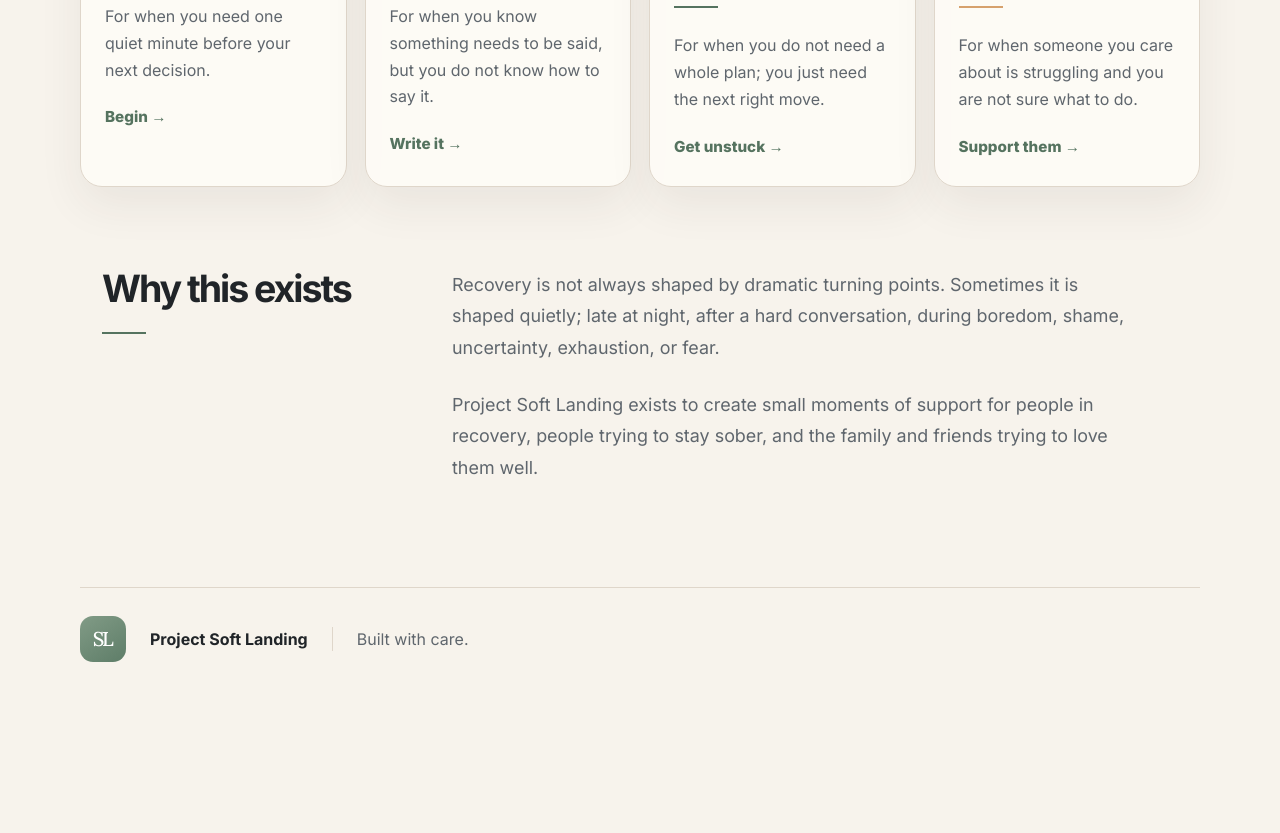
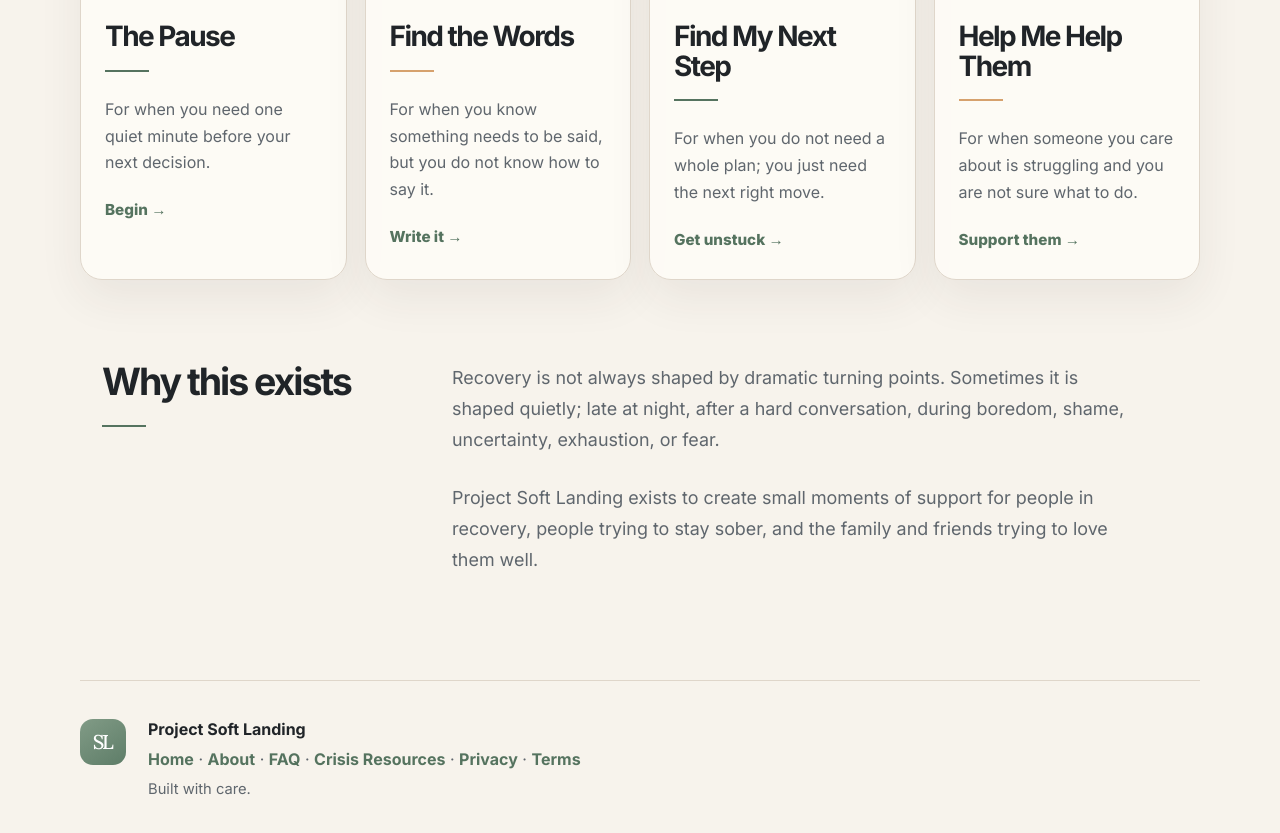
Before and after one commit to BDKFOS/project-soft-landing, a plain HTML site: page index.html in a window 1280 px wide. Shown: the part 1543-2376 px from the top of the page. Before the commit the page ends 2247 px from the top, so only its background shows below. Drawn offline with Linux system fonts and the light colour scheme.

Commit message:
Update index.html

```diff
--- a/index.html
+++ b/index.html
@@ -5,7 +5,7 @@
   <meta name="viewport" content="width=device-width, initial-scale=1.0" />
 
   <title>Project Soft Landing | Calm Support for Recovery and Addiction</title>
-  <meta name="description" content="Free, private AI-guided support for recovery, sobriety, cravings, hard conversations, next steps, and helping someone you love through addiction." />
+  <meta name="description" content="Free, private support for recovery, sobriety, cravings, hard conversations, next steps, and helping someone you love through addiction." />
   <meta name="robots" content="index, follow" />
   <meta name="author" content="Project Soft Landing" />
 
@@ -22,7 +22,7 @@
   <meta name="apple-mobile-web-app-title" content="Soft Landing">
 
   <meta property="og:title" content="Project Soft Landing | Calm Support for Recovery and Addiction" />
-  <meta property="og:description" content="Free, private AI-guided support for recovery, sobriety, hard conversations, next steps, and helping someone you love through addiction." />
+  <meta property="og:description" content="Free, private support for recovery, sobriety, hard conversations, next steps, and helping someone you love through addiction." />
   <meta property="og:type" content="website" />
   <meta property="og:url" content="https://projectsoftlanding.com/" />
   <meta property="og:site_name" content="Project Soft Landing" />
@@ -30,7 +30,7 @@
 
   <meta name="twitter:card" content="summary" />
   <meta name="twitter:title" content="Project Soft Landing | Calm Support for Recovery" />
-  <meta name="twitter:description" content="Private, practical AI-guided support for difficult moments in recovery, sobriety, and addiction." />
+  <meta name="twitter:description" content="Private, practical support for recovery, sobriety, cravings, difficult conversations, and supporting someone you love through addiction." />
   <meta name="twitter:image" content="https://projectsoftlanding.com/images/android-chrome-512x512.png" />
 
   <script type="application/ld+json">
@@ -39,7 +39,7 @@
     "@type": "WebSite",
     "name": "Project Soft Landing",
     "url": "https://projectsoftlanding.com/",
-    "description": "Free, private AI-guided support for recovery, sobriety, cravings, hard conversations, next steps, and helping someone you love through addiction.",
+    "description": "Free, private support for recovery, sobriety, cravings, hard conversations, next steps, and helping someone you love through addiction.",
     "publisher": {
       "@type": "Organization",
       "name": "Project Soft Landing",
@@ -161,7 +161,9 @@
     }
 
     .brand-subtitle {
-      font-size: 1.25rem;
+    max-width: 760px;
+    font-size: 1.08rem;
+    line-height: 1.55;
     color: var(--sage-dark);
     font-weight: 500;
   }
@@ -412,11 +414,21 @@
 
     footer {
     border-top: 1px solid var(--border);
-      padding: 28px 0 42px;
+    padding: 38px 0 48px;
     display: flex;
-      align-items: center;
-      gap: 24px;
+    align-items: flex-start;
+    gap: 22px;
     color: var(--muted);
+  }
+
+    footer a {
+    color: var(--sage-dark);
+    font-weight: 700;
+    text-decoration: none;
+  }
+
+    footer a:hover {
+    text-decoration: underline;
   }
 
     .footer-logo {
@@ -439,6 +451,20 @@
       font-weight: 700;
     }
 
+    .footer-content {
+    display: flex;
+    flex-direction: column;
+    gap: 8px;
+  }
+
+    .footer-links {
+    line-height: 1.6;
+  }
+
+    .footer-built {
+    color: var(--muted);
+    font-size: .92rem;
+  }
     .divider {
       width: 1px;
       height: 24px;
@@ -548,7 +574,10 @@
         <div class="logo">SL</div>
         <div>
           <div class="brand-title">Project Soft Landing</div>
-          <div class="brand-subtitle">Calm support for difficult moments</div>
+          <div class="brand-subtitle">
+  Private tools for recovery, sobriety, cravings, difficult conversations, and supporting someone you love through addiction.
+
+</div>
         </div>
       </div>
     </header>
@@ -557,12 +586,14 @@
   <div class="hero-wrap">
     <main class="page">
       <section class="hero">
-        <div class="eyebrow">PRIVATE. SIMPLE. NO ACCOUNT REQUIRED.</div>
+        <div class="eyebrow">PRIVATE. FREE. NO ACCOUNT REQUIRED.</div>
 
         <h1>Small support when things feel too heavy.</h1>
 
         <p>
-          Project Soft Landing offers calm, practical guidance for recovery, sobriety, hard conversations, and the people who love someone through addiction.
+          Choose the experience that fits what you're facing right now. Each one is private, free, and designed to help you take one small step forward.
+
+          Whether you're trying to stay sober, support someone you love, or simply make it through today, there's a place to begin.
         </p>
 
         <div class="actions">
@@ -672,10 +703,29 @@
 
     <footer>
   <div class="footer-logo">SL</div>
-      <div class="footer-brand">Project Soft Landing</div>
-      <div class="divider"></div>
-      <div>Built with care.</div>
+
+  <div class="footer-content">
+
+    <div class="footer-brand">
+      Project Soft Landing
+    </div>
+
+    <div class="footer-links">
+      <a href="/">Home</a> ·
+      <a href="/about.html">About</a> ·
+      <a href="/faq.html">FAQ</a> ·
+      <a href="/crisis-resources.html">Crisis Resources</a> ·
+      <a href="/privacy.html">Privacy</a> ·
+      <a href="/terms.html">Terms</a>
+    </div>
+
+    <div class="footer-built">
+      Built with care.
+    </div>
+
+  </div>
 </footer>
+
   </main>
 </body>
 </html>
```
Lines whose indentation alone changed are shown as unchanged.
